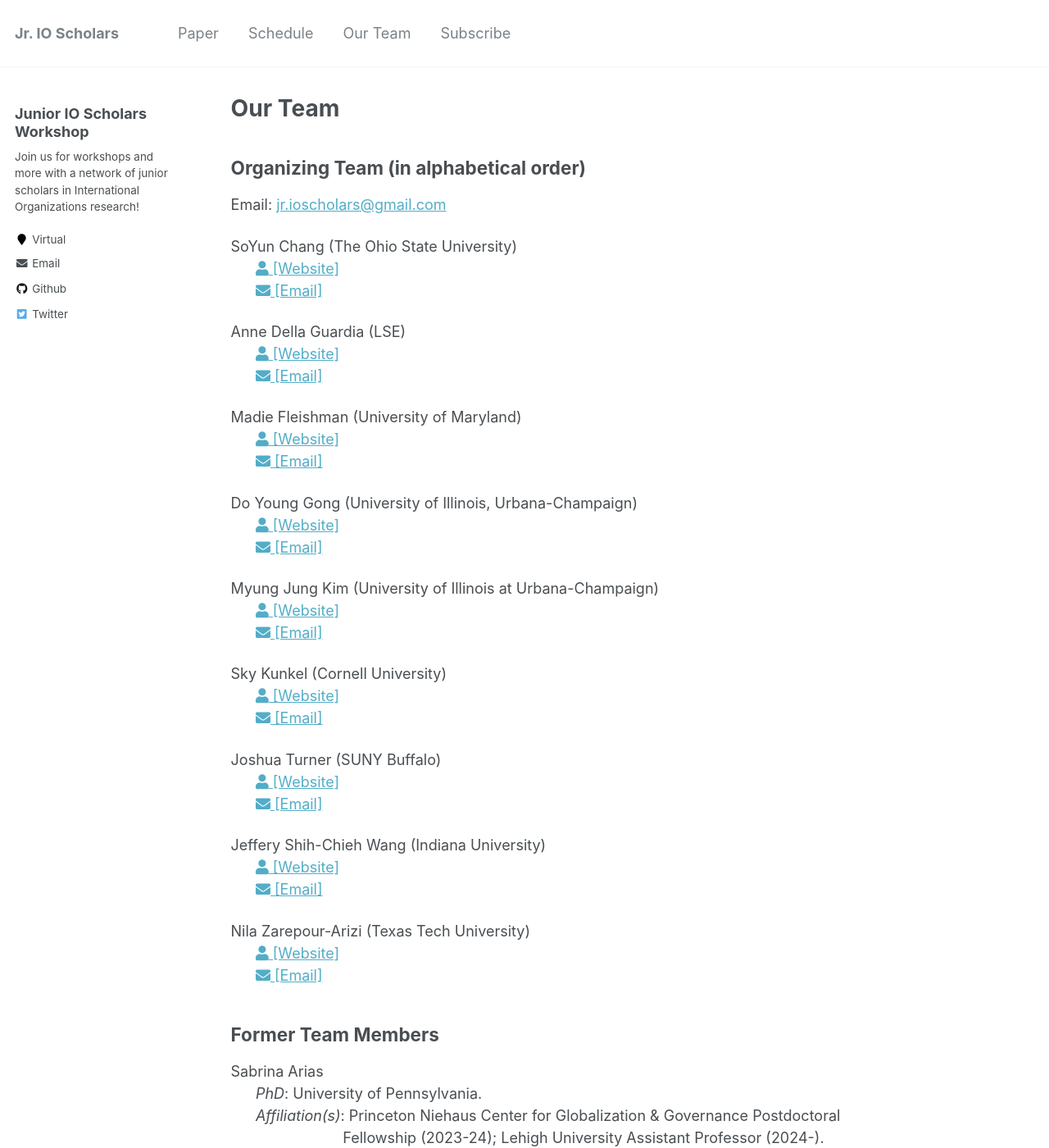
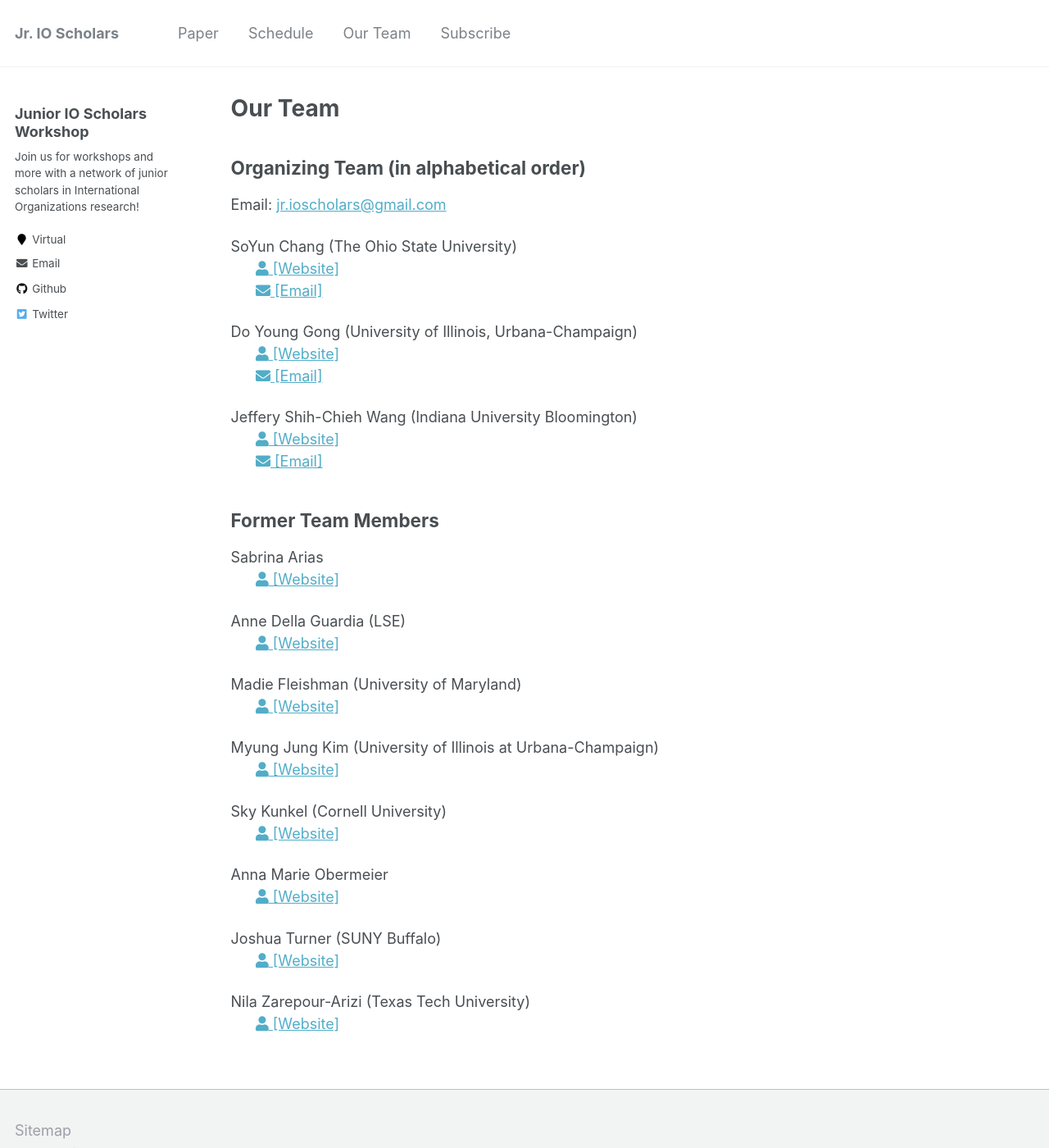
Before and after one commit to IO-workshop/IO-workshop.github.io, a Jekyll site: the page built from _pages/team.md, in a window 1280 px wide and 1400 px high. Shown: the whole window at 82% size. Built offline with Jekyll 4.4.1, drawn with Linux system fonts in a browser that asks for light colours; some of the changed text lies outside the part shown.

Commit message:
Update Fall 25 team

```diff
--- a/_pages/team.md
+++ b/_pages/team.md
@@ -13,57 +13,40 @@ SoYun Chang (The Ohio State University)
 <br>&nbsp;&nbsp;&nbsp;&nbsp;&nbsp;&nbsp;<span style="padding-right:5%"><a href='{{ "https://polisci.osu.edu/people/chang.2318"}}'><i class='fas fa-user'></i> [Website]</a></span>
 <br>&nbsp;&nbsp;&nbsp;&nbsp;&nbsp;&nbsp;<span style="padding-right:5%"><a href='{{ "mailto:chang.2318@osu.edu"}}'><i class='fas fa-envelope'></i> [Email]</a></span>
 
-Anne Della Guardia (LSE)
-<br>&nbsp;&nbsp;&nbsp;&nbsp;&nbsp;&nbsp;<span style="padding-right:5%"><a href='{{ "https://www.annedellaguardia.com/"}}'><i class='fas fa-user'></i> [Website]</a></span>
-<br>&nbsp;&nbsp;&nbsp;&nbsp;&nbsp;&nbsp;<span style="padding-right:5%"><a href='{{ "mailto:a.c.della-guardia@lse.ac.uk"}}'><i class='fas fa-envelope'></i> [Email]</a></span>
-
-Madie Fleishman (University of Maryland)
-<br>&nbsp;&nbsp;&nbsp;&nbsp;&nbsp;&nbsp;<span style="padding-right:5%"><a href='{{ "https://gvpt.umd.edu/gradprofile/fleishman/madeline"}}'><i class='fas fa-user'></i> [Website]</a></span>
-<br>&nbsp;&nbsp;&nbsp;&nbsp;&nbsp;&nbsp;<span style="padding-right:5%"><a href='{{ "mailto:mfleish@umd.edu"}}'><i class='fas fa-envelope'></i> [Email]</a></span>
-
 Do Young Gong (University of Illinois, Urbana-Champaign)
 <br>&nbsp;&nbsp;&nbsp;&nbsp;&nbsp;&nbsp;<span style="padding-right:5%"><a href='{{ "https://dygong2.github.io/doyounggong/"}}'><i class='fas fa-user'></i> [Website]</a></span>
 <br>&nbsp;&nbsp;&nbsp;&nbsp;&nbsp;&nbsp;<span style="padding-right:5%"><a href='{{ "mailto:dygong2@illinois.edu"}}'><i class='fas fa-envelope'></i> [Email]</a></span>
 
-<!-- Timon Forster (University of St. Gallen)
-<br>&nbsp;&nbsp;&nbsp;&nbsp;&nbsp;&nbsp;<span style="padding-right:5%"><a href='{{ "https://www.timonforster.net/"}}'><i class='fas fa-user'></i> [Website]</a></span>
-<br>&nbsp;&nbsp;&nbsp;&nbsp;&nbsp;&nbsp;<span style="padding-right:5%"><a href='{{ "mailto:timon.forster@unisg.ch"}}'><i class='fas fa-envelope'></i> [Email]</a></span> -->
+Jeffery Shih-Chieh Wang (Indiana University Bloomington)
+<br>&nbsp;&nbsp;&nbsp;&nbsp;&nbsp;&nbsp;<span style="padding-right:5%"><a href='{{ "https://jeffery-wang.com/"}}'><i class='fas fa-user'></i> [Website]</a></span>
+<br>&nbsp;&nbsp;&nbsp;&nbsp;&nbsp;&nbsp;<span style="padding-right:5%"><a href='{{ "mailto:jeffery.wang429@gmail.com"}}'><i class='fas fa-envelope'></i> [Email]</a></span>
+
+
+## Former Team Members
+
+Sabrina Arias
+<br>&nbsp;&nbsp;&nbsp;&nbsp;&nbsp;&nbsp;<span style="padding-right:5%"><a href='{{"https://www.sabrinabarias.com/"}}'><i class='fas fa-user'></i> [Website]</a></span>
+
+Anne Della Guardia (LSE)
+<br>&nbsp;&nbsp;&nbsp;&nbsp;&nbsp;&nbsp;<span style="padding-right:5%"><a href='{{ "https://www.annedellaguardia.com/"}}'><i class='fas fa-user'></i> [Website]</a></span>
+
+Madie Fleishman (University of Maryland)
+<br>&nbsp;&nbsp;&nbsp;&nbsp;&nbsp;&nbsp;<span style="padding-right:5%"><a href='{{ "https://gvpt.umd.edu/gradprofile/fleishman/madeline"}}'><i class='fas fa-user'></i> [Website]</a></span>
 
 Myung Jung Kim (University of Illinois at Urbana-Champaign)
 <br>&nbsp;&nbsp;&nbsp;&nbsp;&nbsp;&nbsp;<span style="padding-right:5%"><a href='{{ "https://www.myungjungkim.com/"}}'><i class='fas fa-user'></i> [Website]</a></span>
-<br>&nbsp;&nbsp;&nbsp;&nbsp;&nbsp;&nbsp;<span style="padding-right:5%"><a href='{{ "mailto:mjkim12@illinois.edu"}}'><i class='fas fa-envelope'></i> [Email]</a></span>
 
 Sky Kunkel (Cornell University)
 <br>&nbsp;&nbsp;&nbsp;&nbsp;&nbsp;&nbsp;<span style="padding-right:5%"><a href='{{ "https://www.skytheacademic.com"}}'><i class='fas fa-user'></i> [Website]</a></span>
-<br>&nbsp;&nbsp;&nbsp;&nbsp;&nbsp;&nbsp;<span style="padding-right:5%"><a href='{{ "mailto:sk3386@cornell.edu"}}'><i class='fas fa-envelope'></i> [Email]</a></span>
 
-<!-- Valerie de Koeijer (Leiden University)
-<br>&nbsp;&nbsp;&nbsp;&nbsp;&nbsp;&nbsp;<span style="padding-right:5%"><a href='{{ "https://www.universiteitleiden.nl/en/staffmembers/valerie-de-koeijer"}}'><i class='fas fa-user'></i> [Website]</a></span>
-<br>&nbsp;&nbsp;&nbsp;&nbsp;&nbsp;&nbsp;<span style="padding-right:5%"><a href='{{ "mailto:v.j.c.de.koeijer@fgga.leidenuniv.nl"}}'><i class='fas fa-envelope'></i> [Email]</a></span> -->
+Anna Marie Obermeier
+<br>&nbsp;&nbsp;&nbsp;&nbsp;&nbsp;&nbsp;<span style="padding-right:5%"><a href='{{ "https://www.wareffects.eu/team"}}'><i class='fas fa-user'></i> [Website]</a></span>
 
 Joshua Turner (SUNY Buffalo)
 <br>&nbsp;&nbsp;&nbsp;&nbsp;&nbsp;&nbsp;<span style="padding-right:5%"><a href='{{ "https://www.joshuaaturner.net/"}}'><i class='fas fa-user'></i> [Website]</a></span>
-<br>&nbsp;&nbsp;&nbsp;&nbsp;&nbsp;&nbsp;<span style="padding-right:5%"><a href='{{ "mailto:turner2@buffalo.edu"}}'><i class='fas fa-envelope'></i> [Email]</a></span>
-
-Jeffery Shih-Chieh Wang (Indiana University)
-<br>&nbsp;&nbsp;&nbsp;&nbsp;&nbsp;&nbsp;<span style="padding-right:5%"><a href='{{ "https://jeffery-wang.com/"}}'><i class='fas fa-user'></i> [Website]</a></span>
-<br>&nbsp;&nbsp;&nbsp;&nbsp;&nbsp;&nbsp;<span style="padding-right:5%"><a href='{{ "mailto:jeffery.wang429@gmail.com"}}'><i class='fas fa-envelope'></i> [Email]</a></span>
 
 Nila Zarepour-Arizi (Texas Tech University)
 <br>&nbsp;&nbsp;&nbsp;&nbsp;&nbsp;&nbsp;<span style="padding-right:5%"><a href='{{ "https://www.depts.ttu.edu/politicalscience/Graduate_Students/Current_Grad_Students.php"}}'><i class='fas fa-user'></i> [Website]</a></span>
-<br>&nbsp;&nbsp;&nbsp;&nbsp;&nbsp;&nbsp;<span style="padding-right:5%"><a href='{{ "mailto:nila.zarepour-arizi@ttu.edu"}}'><i class='fas fa-envelope'></i> [Email]</a></span>
-
-## Former Team Members
-
-Sabrina Arias <br>
-&nbsp;&nbsp;&nbsp;&nbsp;&nbsp;&nbsp;*PhD*: University of Pennsylvania.<br>
-&nbsp;&nbsp;&nbsp;&nbsp;&nbsp;&nbsp;*Affiliation(s)*: Princeton Niehaus Center for Globalization & Governance Postdoctoral <br> &nbsp;&nbsp;&nbsp;&nbsp;&nbsp;&nbsp;&nbsp;&nbsp;&nbsp;&nbsp;&nbsp;&nbsp;&nbsp;&nbsp;&nbsp;&nbsp;&nbsp;&nbsp;&nbsp;&nbsp;&nbsp;&nbsp;&nbsp;&nbsp;&nbsp;&nbsp;&nbsp;Fellowship (2023-24); Lehigh University Assistant Professor (2024-).
-<br>&nbsp;&nbsp;&nbsp;&nbsp;&nbsp;&nbsp;<span style="padding-right:5%"><a href='{{ "https://www.sabrinabarias.com/"}}'><i class='fas fa-user'></i> [Website]</a></span>
-<br>&nbsp;&nbsp;&nbsp;&nbsp;&nbsp;&nbsp;<span style="padding-right:5%"><a href='{{ "mailto:sbarias20@gmail.com"}}'><i class='fas fa-envelope'></i> [Email]</a></span>
-
-Anna Marie Obermeier
-&nbsp;&nbsp;&nbsp;&nbsp;&nbsp;&nbsp;*PhD*: University of Bergen.<br>
-<br>&nbsp;&nbsp;&nbsp;&nbsp;&nbsp;&nbsp;<span style="padding-right:5%"><a href='{{ "https://www.wareffects.eu/team"}}'><i class='fas fa-user'></i> [Website]</a></span>
 
 
 <!-- Valerie de Koeijer <br>
```
